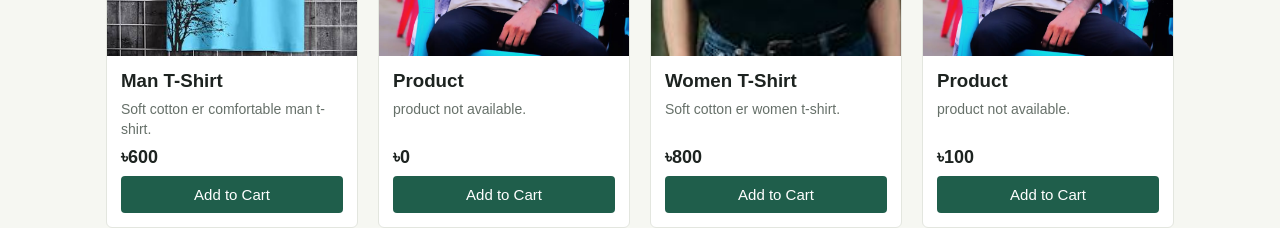
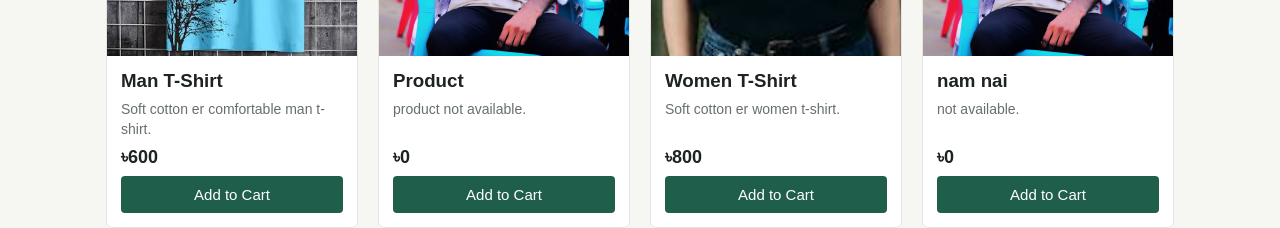
Before and after one commit to mrsshop/mrs-shop, a plain HTML site: page index.html in a window 1280 px wide. Shown: the part 308-536 px from the top of the page. Drawn offline with Linux system fonts and the light colour scheme.

Commit message:
Update index.html

```diff
--- a/index.html
+++ b/index.html
@@ -116,10 +116,10 @@ const products = [
   },
    {
     id: 4,
-    name: "Product",
-    price: 100,
+    name: "nam nai",
+    price: 0,
     image: "shirt.jpeg",
-    description: "product not available."
+    description: "not available."
   },
 ];
 /* ============================================== */
```
